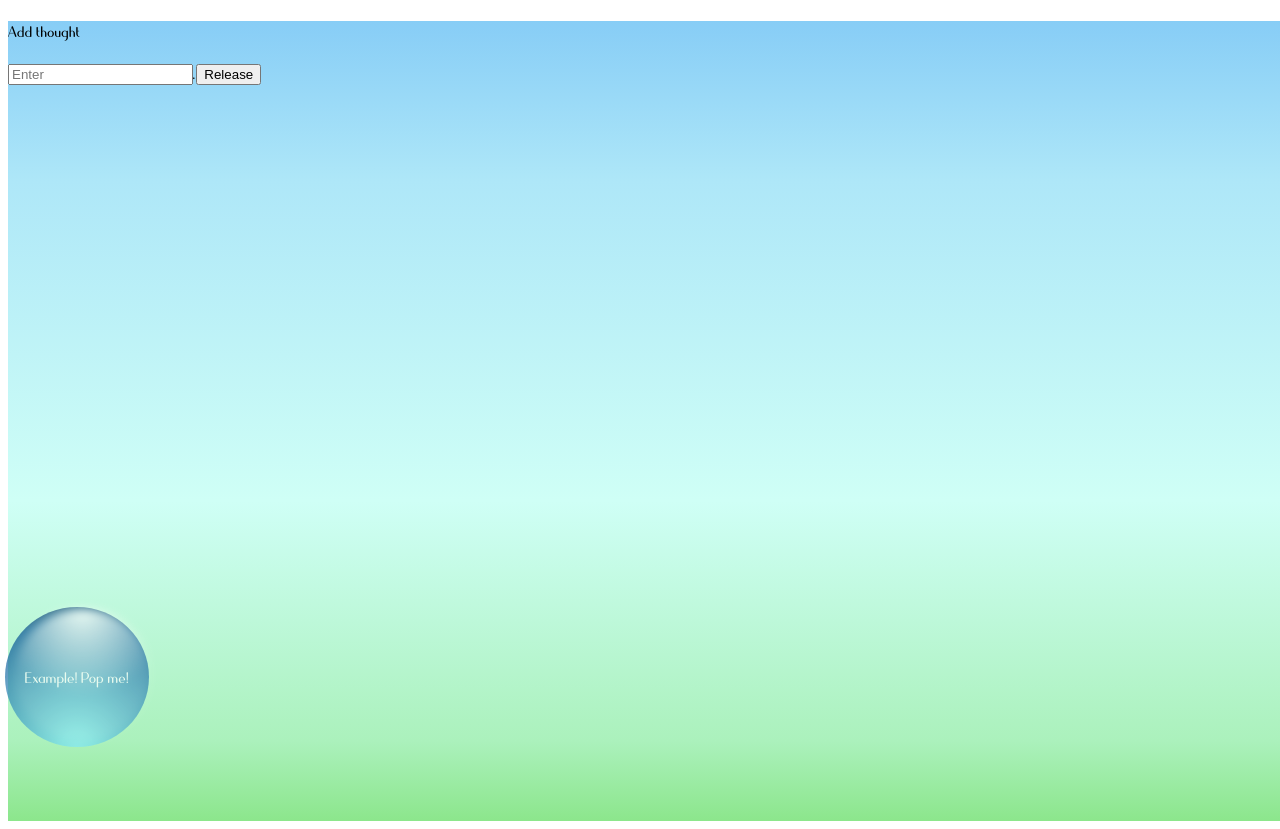
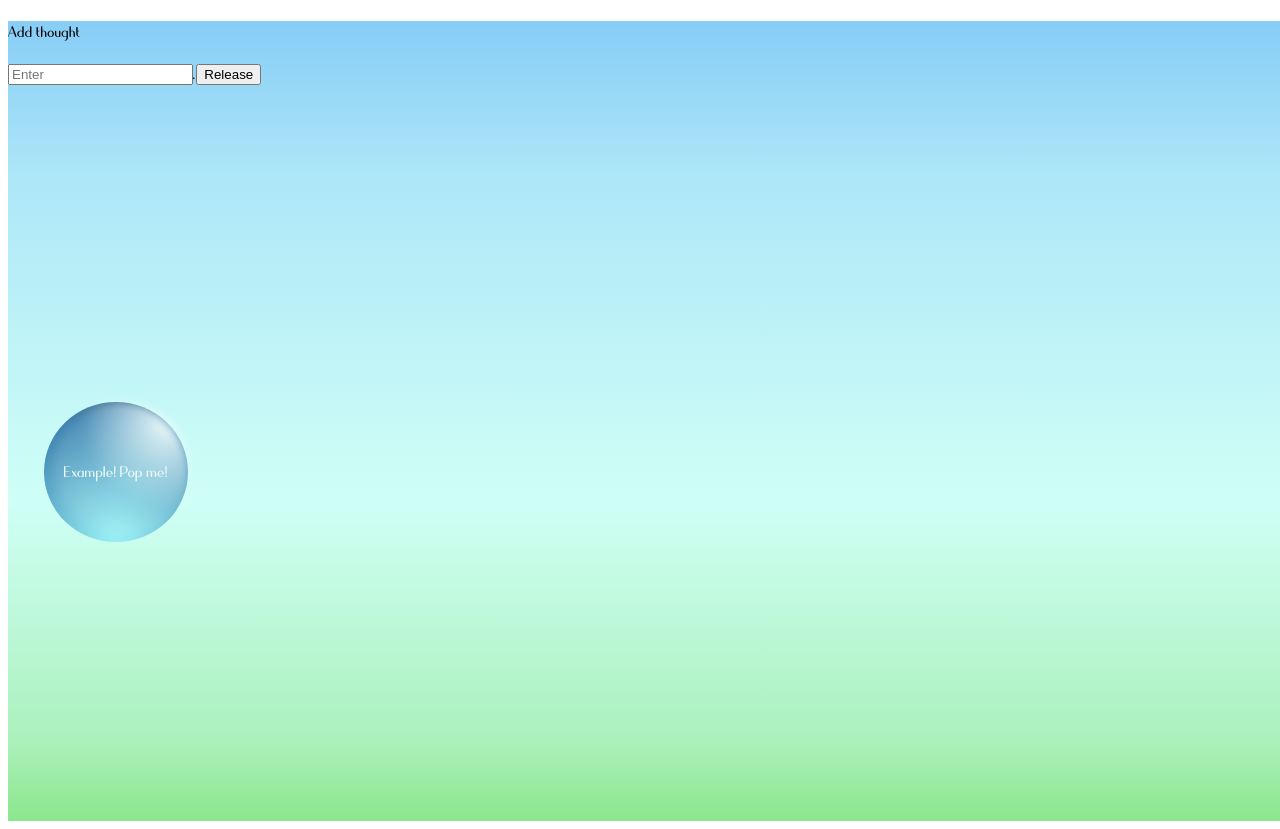
Before and after one commit to runticle/floating-thoughts, a Next.js app: page / in a window 1280 px wide. Built offline with nearby package versions, Linux system fonts and the light colour scheme.

Commit message:
bubble grows when made and appears in random plaec

```diff
--- a/src/components/Bubble/index.js
+++ b/src/components/Bubble/index.js
@@ -7,7 +7,7 @@ const BubbleStyle = styled.div`
     padding: 20px;
     opacity: 0.7;
     position: absolute;
-    transition: linear 10s;
+    transition: linear 15s;
     border-radius: 50%;
     color: white;
     min-height: 100px;
@@ -19,6 +19,12 @@ const BubbleStyle = styled.div`
     text-align: center;
     background: radial-gradient(circle at bottom, #81e8f6, #76deef 10%, #055194 80%, #062745 100%);
     cursor: pointer;
+    animation: 3.8s linear normal grow;
+
+    @keyframes grow {
+        0% {transform: scale(0.00001);}
+        100% {transform: scale(1);}
+    }
 
     &.popped {
         animation: 1s linear normal shrink;
@@ -43,17 +49,16 @@ const BubbleStyle = styled.div`
         background: radial-gradient(circle at top, white, rgba(255, 255, 255, 0.1) 58%);
         filter: blur(5px);
         z-index: 2;
+        transform: rotate(45deg)
     }
 `
 
 export default function Bubble({ text, id, onClickHandler }) {
-    const [position, newPosition] = useState({ left: 0, bottom: 0 })
     const { height: windowHeight, width: windowWidth } = useWindowDimensions();
+    const [position, newPosition] = useState({ left: getRandomNumberUpTo(windowWidth), bottom: getRandomNumberUpTo(windowHeight) })
     const [popped, pop] = useState(false)
 
     const { left, bottom } = position;
-
-    console.log('id', id, text)
 
     const handlePosition = useCallback(() => {
         // simple function for now. Obviously rubbish and bubbles tend towards the center
```
